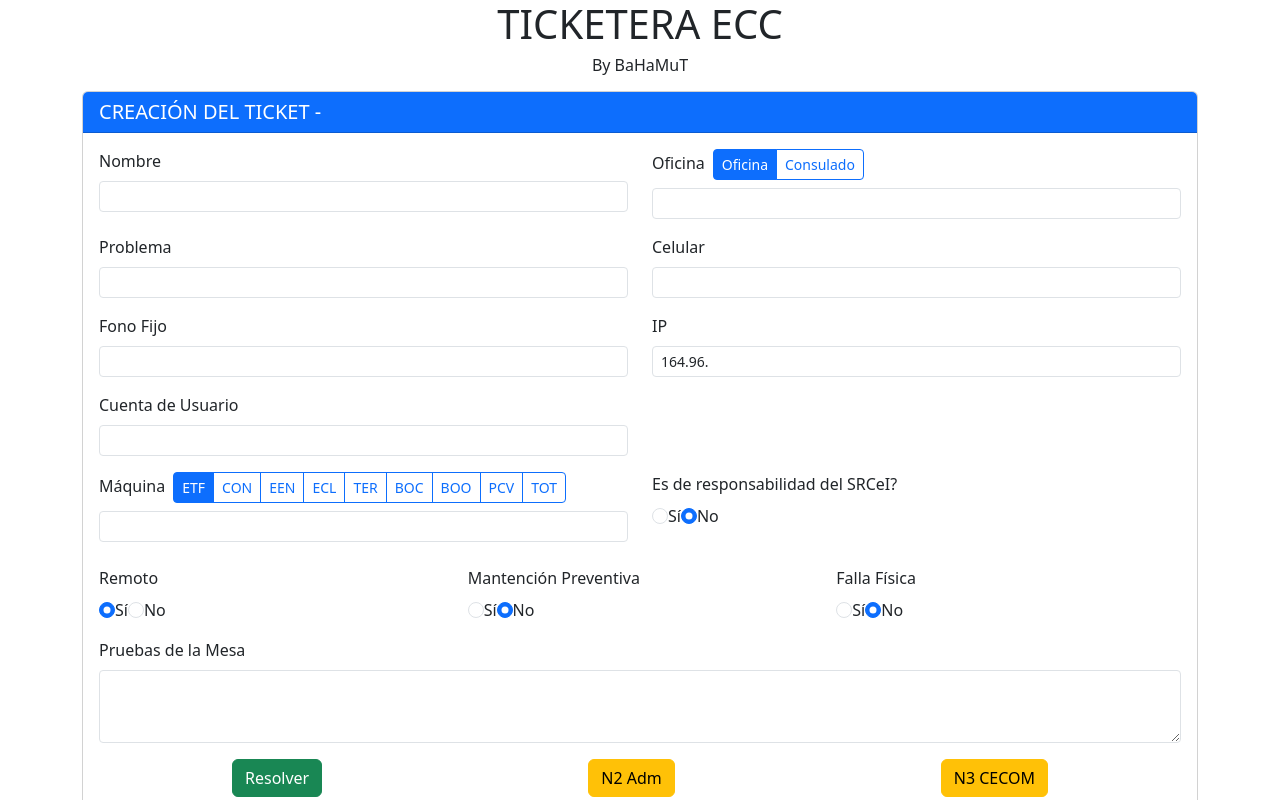
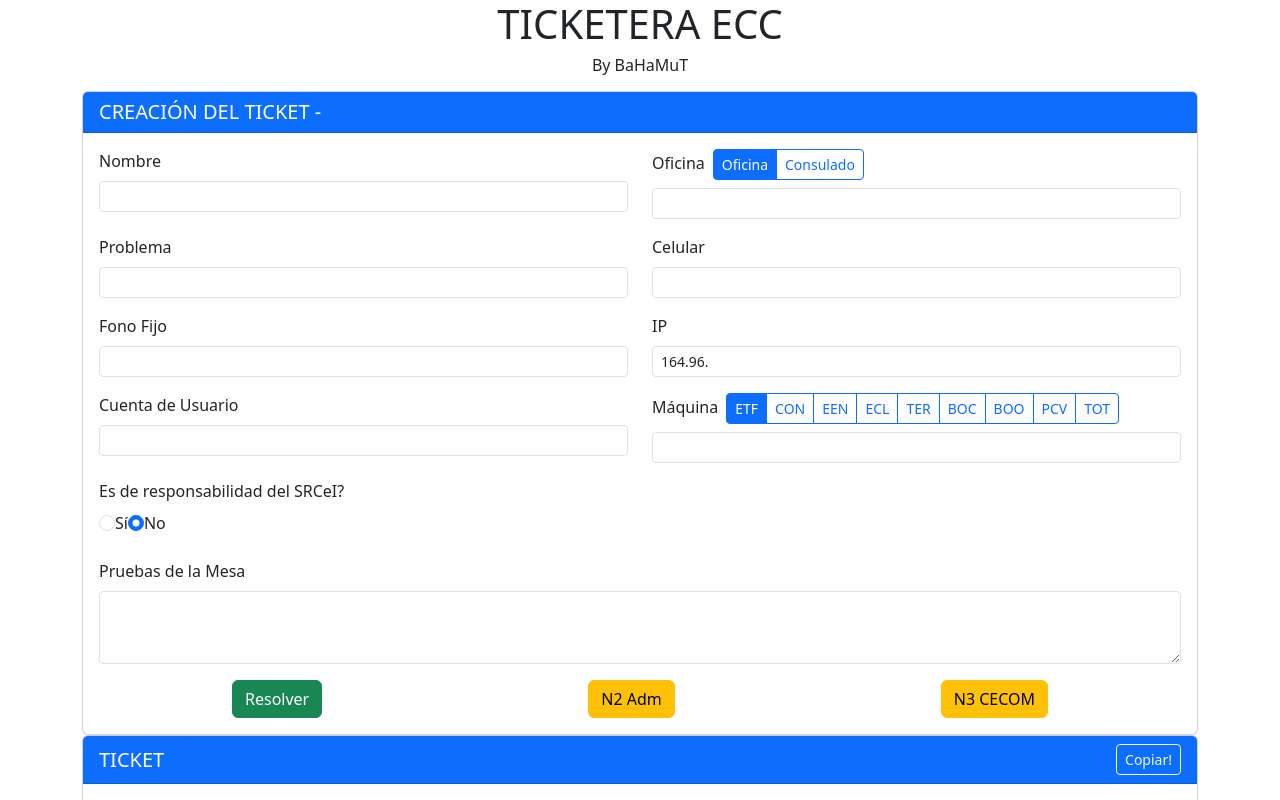
Before and after one commit to BaHaMuT11/ticketera-ecc, a React (Vite) app: page /baha-ticket in a window 1280 px wide. Shown: the top 800 px of the page. Built offline with nearby package versions, Linux system fonts and the light colour scheme.

Commit message:
Se modifica formulario en base a nuevas especificaciones para reconfiguración
También se ajusta cantidad de filas para el ticket

```diff
--- a/src/components/TicketForm.jsx
+++ b/src/components/TicketForm.jsx
@@ -34,16 +34,9 @@ const TicketForm = () => {
               formTransform(formTicket.tipoOficina) === "OFICINA"  ? "SRCEI "
             + formTransform(formTicket.oficina) : "CONSULADO " + formTransform(formTicket.oficina)));
         sb.appendLine("IP: " + formTransform(formTicket.ip));
-        sb.appendLine("CUENTA USUARIO: " + formTransform(formTicket.cuentaUsuario));
-        sb.appendLine("APLICACIÓN CON PROBLEMA: PORTAL IDWAY");
-        sb.appendLine("PROBLEMA: " + formTransform(formTicket.problema));
+        sb.appendLine("CUENTA DE USUARIO: " + formTransform(formTicket.cuentaUsuario));
+        sb.appendLine("PROBLEMA_PRE-DIAGNÓSTICO: " + formTransform(formTicket.problema));
         sb.appendLine("PRUEBAS DE LA MESA: " + formTransform(formTicket.pruebasMesa));
-        sb.appendLine("MANTENCIÓN PREVENTIVA: " + (
-        formTransform(formTicket.mantenimiento) === "SI"  ? "SÍ" : "NO"));
-        sb.appendLine("REMOTO: " + (
-        formTransform(formTicket.remoto) === "SI"  ? "SÍ" : "NO"));
-        sb.appendLine("FALLA FÍSICA HARDWARE: " + (
-        formTransform(formTicket.fallaFisica) === "SI"  ? "SÍ" : "NO"));
         if (isset(direccion)) {
             sb.appendLine("DIRECCIÓN: " + formTransform(direccion));
         }
@@ -139,15 +132,16 @@ const TicketForm = () => {
                                            value={ticketFormData.ip} onChange={handleChange} required/>
                                 </div>
 
+                            </div>
+
+                            <div className="row mb-2">
                                 <div className="col-md-6 mb-3">
                                     <label htmlFor="cuentaUsuario" className="form-label">Cuenta de Usuario</label>
                                     <input type="text" className="form-control form-control-sm" id="cuentaUsuario"
                                            name="cuentaUsuario" value={ticketFormData.cuentaUsuario}
                                            onChange={handleChange} required/>
                                 </div>
-                            </div>
 
-                            <div className="row mb-2">
                                 <div className="col-md-6 mb-3">
                                     <label htmlFor="maquina" className="form-label">Máquina
                                         <div className="btn-group ms-2" role="group">
@@ -228,53 +222,6 @@ const TicketForm = () => {
                                 </div>
                             </div>
 
-                            <div className="row">
-                                <div className="col-md-4 mb-3">
-                                    <label className="form-label">Remoto</label>
-                                    <div>
-                                        <input type="radio" className="form-check-input" name="remoto" id="remotoSi"
-                                               value="SI" checked={ticketFormData.remoto === "SI"}
-                                               onChange={handleChange} required/>
-                                        <label htmlFor="remotoSi" className="form-check-label">Sí</label>
-                                        <input type="radio" className="form-check-input" name="remoto" id="remotoNo"
-                                               value="NO" checked={ticketFormData.remoto === "NO"}
-                                               onChange={handleChange}/>
-                                        <label htmlFor="remotoNo" className="form-check-label">No</label>
-                                    </div>
-                                </div>
-
-                                <div className="col-md-4 mb-3">
-                                    <label className="form-label">Mantención Preventiva</label>
-                                    <div>
-                                        <input type="radio" className="form-check-input" name="mantenimiento"
-                                               id="mantenimientoSi" value="SI"
-                                               checked={ticketFormData.mantenimiento === "SI"}
-                                               onChange={handleChange} required/>
-                                        <label htmlFor="mantenimientoSi" className="form-check-label">Sí</label>
-                                        <input type="radio" className="form-check-input" name="mantenimiento"
-                                               id="mantenimientoNo" value="NO"
-                                               checked={ticketFormData.mantenimiento === "NO"}
-                                               onChange={handleChange}/>
-                                        <label htmlFor="mantenimientoNo" className="form-check-label">No</label>
-                                    </div>
-                                </div>
-
-                                <div className="col-md-4 mb-3">
-                                    <label className="form-label">Falla Física</label>
-                                    <div>
-                                        <input type="radio" className="form-check-input" name="fallaFisica"
-                                               id="fallaFisicaSi" value="SI"
-                                               checked={ticketFormData.fallaFisica === "SI"}
-                                               onChange={handleChange} required/>
-                                        <label htmlFor="fallaFisicaSi" className="form-check-label">Sí</label>
-                                        <input type="radio" className="form-check-input" name="fallaFisica"
-                                               id="fallaFisicaNo" value="NO"
-                                               checked={ticketFormData.fallaFisica === "NO"}
-                                               onChange={handleChange}/>
-                                        <label htmlFor="fallaFisicaNo" className="form-check-label">No</label>
-                                    </div>
-                                </div>
-                            </div>
 
                             <div className="mb-3">
                                 <label htmlFor="pruebasMesa" className="form-label">Pruebas de la Mesa</label>
--- a/src/components/generic/TicketBody.jsx
+++ b/src/components/generic/TicketBody.jsx
@@ -28,7 +28,7 @@ const TicketBody = (props) => {
                 <button className="btn btn-outline-light btn-sm" onClick={handleCopy}>Copiar!</button>
             </div>
             <div className="card-body">
-                <textarea className="form-control" rows="21" value={text} onChange={onChange}/>
+                <textarea className="form-control" rows="15" value={text} onChange={onChange}/>
             </div>
         </div>
     );
```
